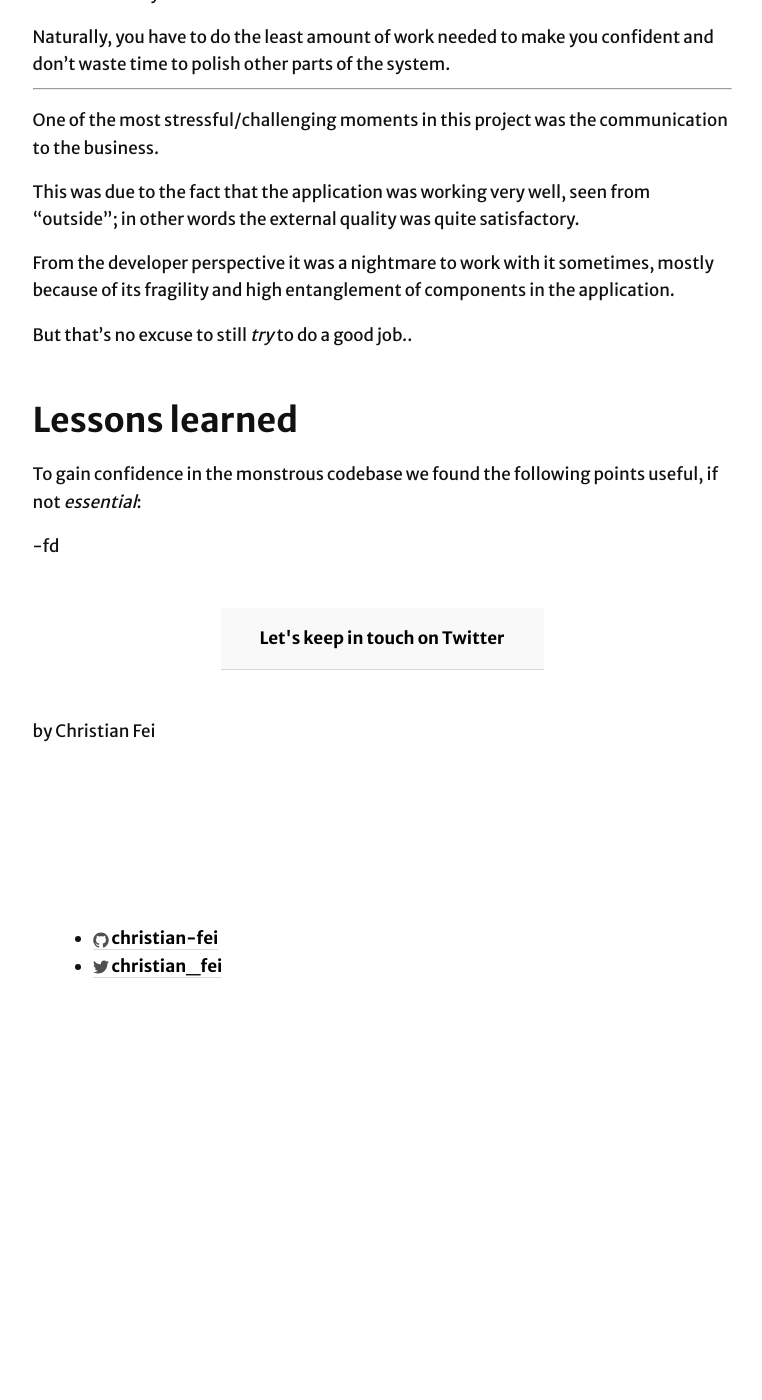
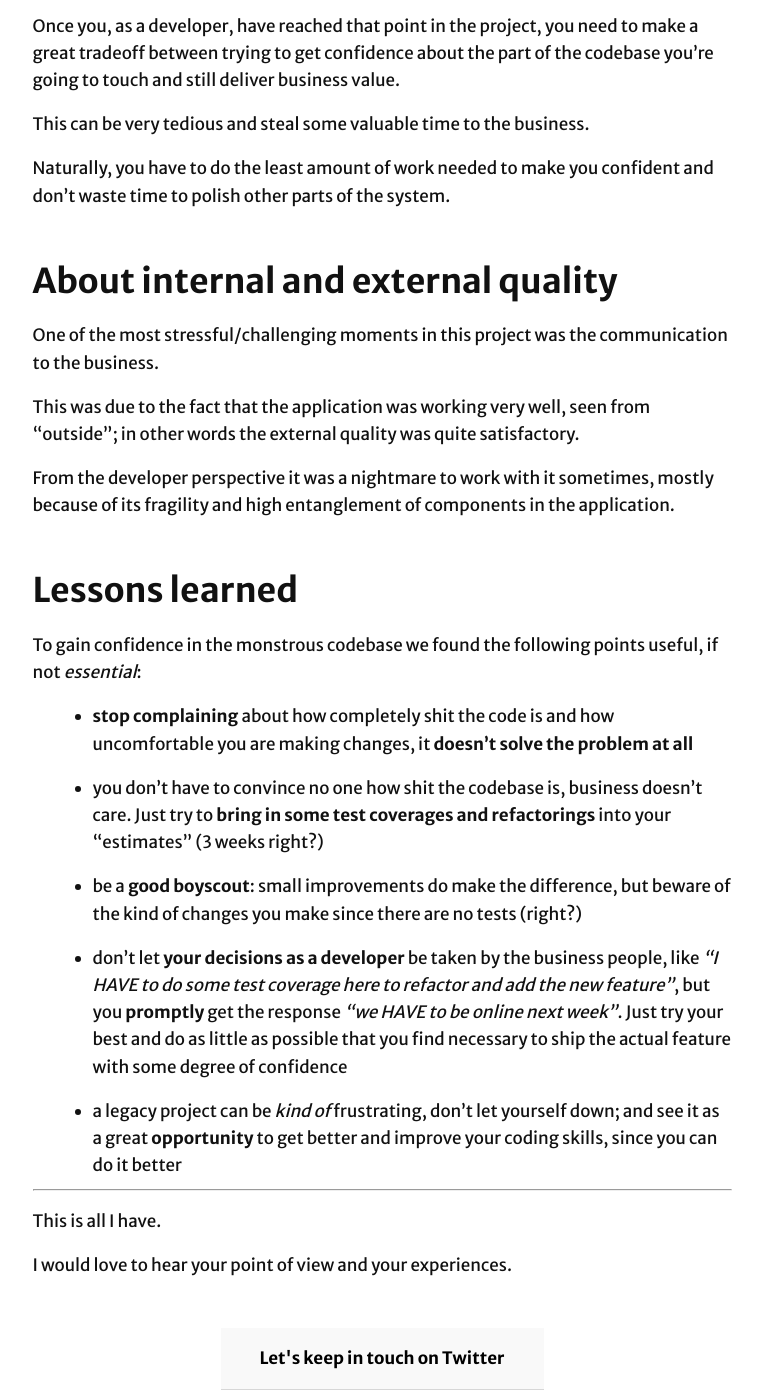
Before and after one commit to christian-fei/christian-fei.github.io-pandoc, a Jekyll site: the page built from _posts/2015-04-27-about-business-value-and-developer-happiness-in-legacy-projects.md, in a window 1280 px wide and 1400 px high, scrolled down 1109 px. Shown: the whole window, without its empty margins (258-1020 px from the left). Built offline with Jekyll 4.4.1, drawn with Linux system fonts in a browser that asks for light colours; Markdown is read by kramdown in place of the engine named in the settings; comment, search, counter and statistics services are not loaded; before the commit the page ends 2099 px from its top, so only the background shows below that; some of the changed text lies outside the part shown.

Commit message:
rephrasing article

```diff
--- a/_posts/2015-04-27-about-business-value-and-developer-happiness-in-legacy-projects.md
+++ b/_posts/2015-04-27-about-business-value-and-developer-happiness-in-legacy-projects.md
@@ -6,7 +6,7 @@ layout: post
 
 Recently I got the *opportunity* to work in a legacy, and wanted to share what I learned about gaining confidence and still deliver business value.
 
----
+### About first aid and giving birth to new features
 
 I found myself struggling in a legacy project with this question:
 
@@ -20,7 +20,8 @@ This can be very tedious and steal some valuable time to the business.
 
 Naturally, you have to do the least amount of work needed to make you confident and don't waste time to polish other parts of the system.
 
----
+
+### About internal and external quality
 
 One of the most stressful/challenging moments in this project was the communication to the business.
 
@@ -30,10 +31,32 @@ in other words the external quality was quite satisfactory.
 From the developer perspective it was a nightmare to work with it sometimes,
 mostly because of its fragility and high entanglement of components in the application.
 
-But that's no excuse to still *try* to do a good job..
+
 
 ### Lessons learned
 
 To gain confidence in the monstrous codebase we found the following points useful, if not *essential*:
 
--fd
+- **stop complaining** about how completely shit the code is and how uncomfortable you are making changes, it **doesn't solve the problem at all**
+
+- you don't have to convince no one how shit the codebase is, business doesn't care.
+Just try to **bring in some test coverages and refactorings** into your "estimates"
+(3 weeks right?)
+
+- be a **good boyscout**: small improvements do make the difference,
+but beware of the kind of changes you make since there are no tests (right?)
+
+- don't let **your decisions as a developer** be taken by the business people,
+like *"I HAVE to do some test coverage here to refactor and add the new feature"*,
+but you **promptly** get the response *"we HAVE to be online next week"*.
+Just try your best and do as little as possible that you find necessary to ship the actual feature with some degree of confidence
+
+- a legacy project can be *kind of* frustrating, don't let yourself down;
+and see it as a great **opportunity** to get better and improve your coding skills,
+since you can do it better
+
+---
+
+This is all I have.
+
+I would love to hear your point of view and your experiences.
```
